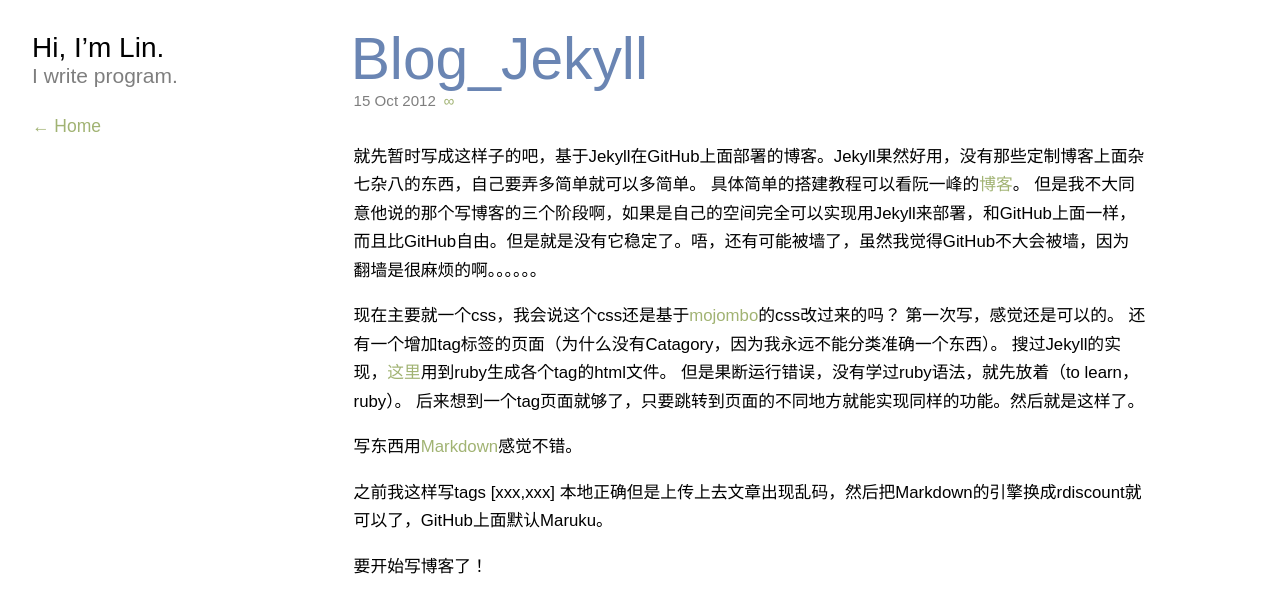
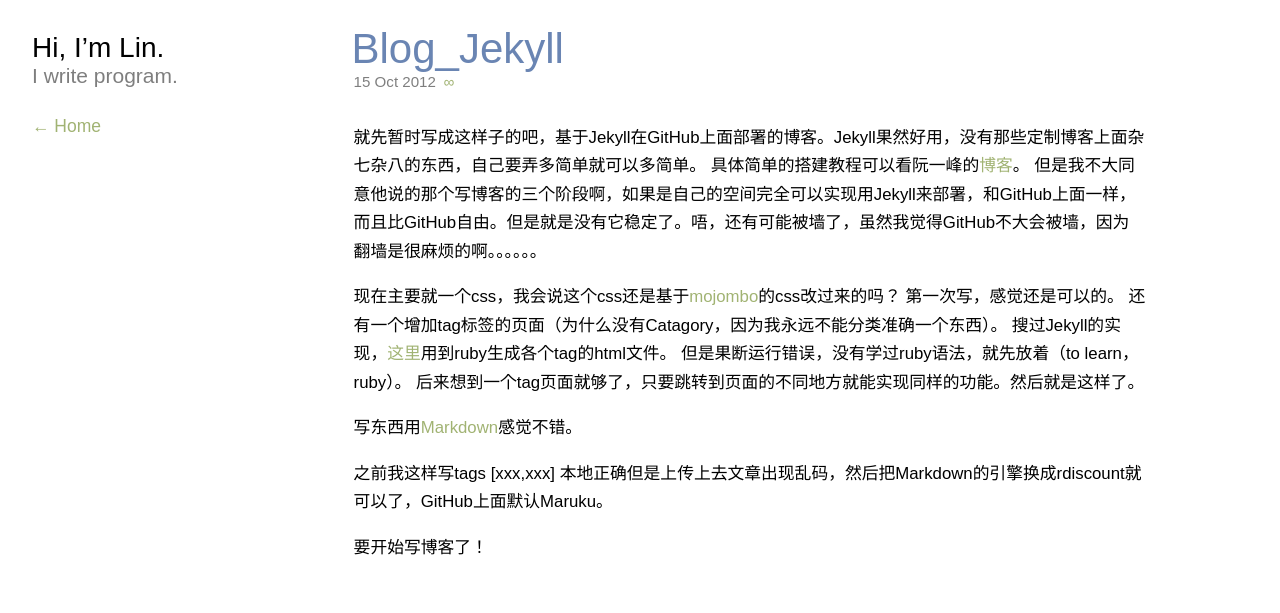
Before and after one commit to lintianzhi/lintianzhi.github.com, a Jekyll site: the page built from _posts/2012-10-15-blog_jekyll.md, in a window 1280 px wide. Shown: the top 613 px of the page. Built offline with Jekyll 4.4.1, drawn with Linux system fonts in a browser that asks for light colours; Markdown is read by kramdown in place of the engine named in the settings.

Commit message:
h1 2.5em

```diff
--- a/_layouts/post.html
+++ b/_layouts/post.html
@@ -23,7 +23,7 @@
       font-size: 1.2em;
     }
     article h1 {
-      font-size: 3.5em;
+      font-size: 2.5em;
       margin: 0;
       text-indent: -0.05em;
     }
```
